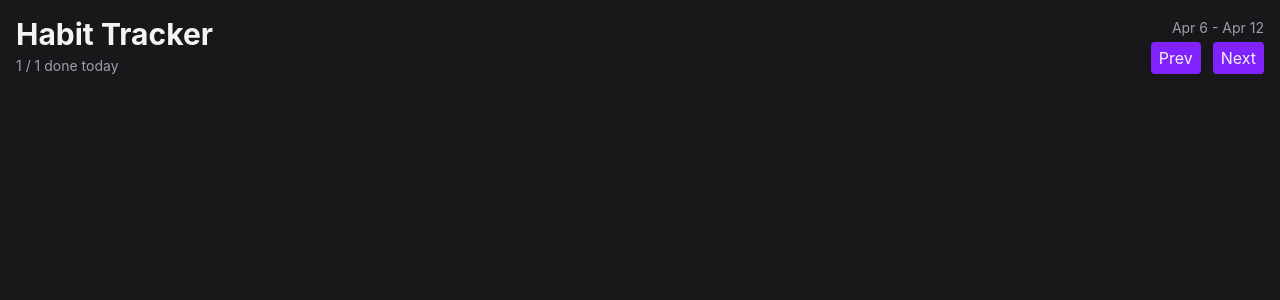
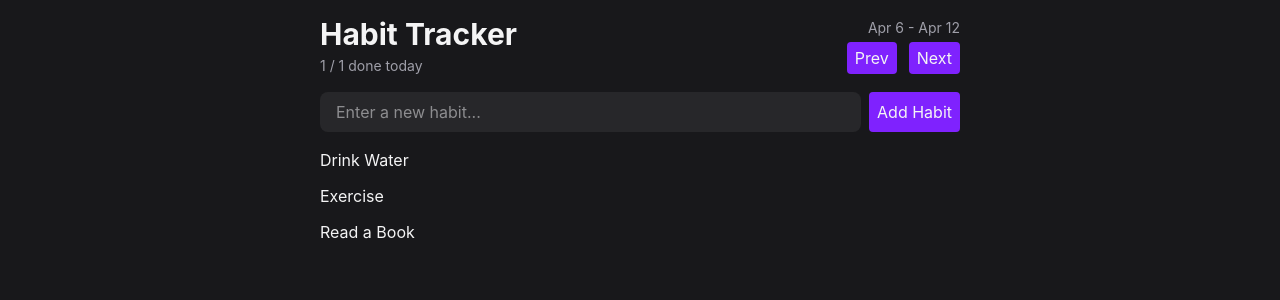
Before and after one commit to mika1407/react-projekti, a React (Vite) app: page / in a window 1280 px wide. Shown: the top 300 px of the page. Built offline with nearby package versions, Linux system fonts and the light colour scheme.

Commit message:
HabitList added

```diff
--- a/src/App.tsx
+++ b/src/App.tsx
@@ -1,26 +1,13 @@
-import { Button } from "./components/Button"
+import { HabitForm } from "./components/HabitForm";
+import { HabitList } from "./components/HabitList";
+import { Header } from "./components/Header";
 
 export default function App() {
   return (
-    <div className="max-w 2xl mx-auto p-4 flex flex-col">
-      <Header></Header>
+    <div className="max-w-2xl mx-auto p-4 flex flex-col gap-4">
+      <Header/>
+      <HabitForm/>
+      <HabitList/>
     </div>
   )
 }
-
-function Header() {
-  return <header className="flex items-center justify-between">
-    <div className="flex flex-col gap-1">
-      <h1 className="text-3xl font-bold">Habit Tracker</h1>
-      <span className="text-zinc-400 text-sm"> 1 / 1 done today</span>
-    </div>
-
-    <div className="flex flex-col gap-1 items-end">
-      <span className="text-zinc-400 text-sm">Apr 6 - Apr 12</span>
-      <div className="flex items-center gap-3">
-        <Button>Prev</Button>
-        <Button>Next</Button>
-      </div>
-    </div>
-  </header>
-}
--- a/src/components/Button.tsx
+++ b/src/components/Button.tsx
@@ -7,6 +7,6 @@ type ButtonProps = {
 export function Button({ children }: ButtonProps) {
     return <button
         className="bg-violet-600 hover:bg-violet-500 transition-colors
-        rounded px-2 py-1 disabled:opacity-30 disabled:cursor-not-allowed cursor-pointer">
+        rounded px-2 py-1 disabled:opacity-30 disabled:cursor-not-allowed">
         {children}</button>
 }
--- /dev/null
+++ b/src/components/HabitForm.tsx
@@ -0,0 +1,12 @@
+import { Button } from "./Button";
+
+export function HabitForm() {
+  return (
+    <form className="flex gap-2">
+        <input className="flex-1 rounded-lg bg-zinc-800 px-4
+        py-2 outline-none focus-visible:ring-2 focus-visible:ring-blue-500"
+        placeholder="Enter a new habit..."/>
+        <Button>Add Habit</Button>
+    </form>
+  )
+}
--- /dev/null
+++ b/src/components/HabitList.tsx
@@ -0,0 +1,24 @@
+
+export function HabitList() {
+    const habits = [
+        { id: 1, name: "Drink Water" },
+        { id: 2, name: "Exercise" },
+        { id: 3, name: "Read a Book" }
+    ];
+
+    if (habits.length === 0) {
+        return (
+        <p className="text-center text-zinc-500 py-12">No habits yet. Add one above
+        to get started!</p>
+        )
+    }
+
+  return (
+    <div className="flex flex-col gap-3">
+        {habits.map(habit => (
+            <h1 key={habit.id}>{habit.name}</h1>
+        ))}
+  </div>
+  )
+
+}
--- /dev/null
+++ b/src/components/Header.tsx
@@ -0,0 +1,18 @@
+import { Button } from "./Button";
+
+export function Header() {
+  return <header className="flex items-center justify-between">
+    <div className="flex flex-col gap-1">
+      <h1 className="text-3xl font-bold">Habit Tracker</h1>
+      <span className="text-zinc-400 text-sm"> 1 / 1 done today</span>
+    </div>
+
+    <div className="flex flex-col gap-1 items-end">
+      <span className="text-zinc-400 text-sm">Apr 6 - Apr 12</span>
+      <div className="flex items-center gap-3">
+        <Button>Prev</Button>
+        <Button>Next</Button>
+      </div>
+    </div>
+  </header>
+}
```
